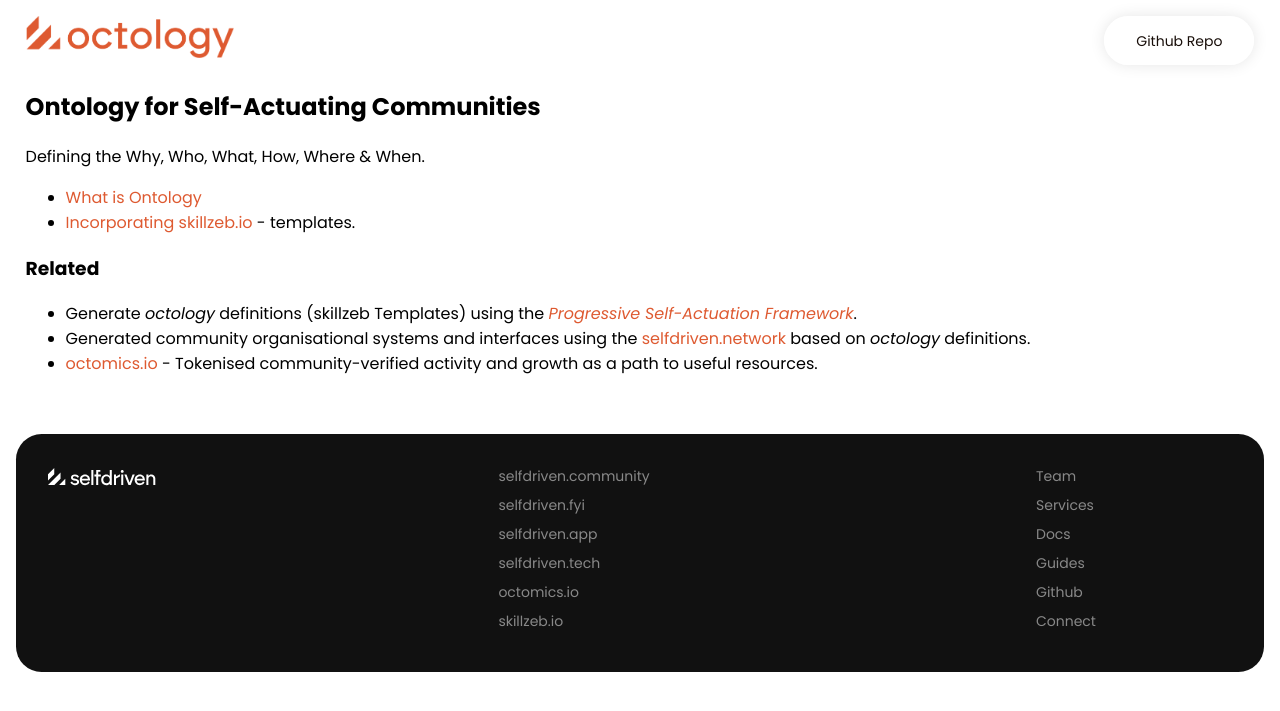
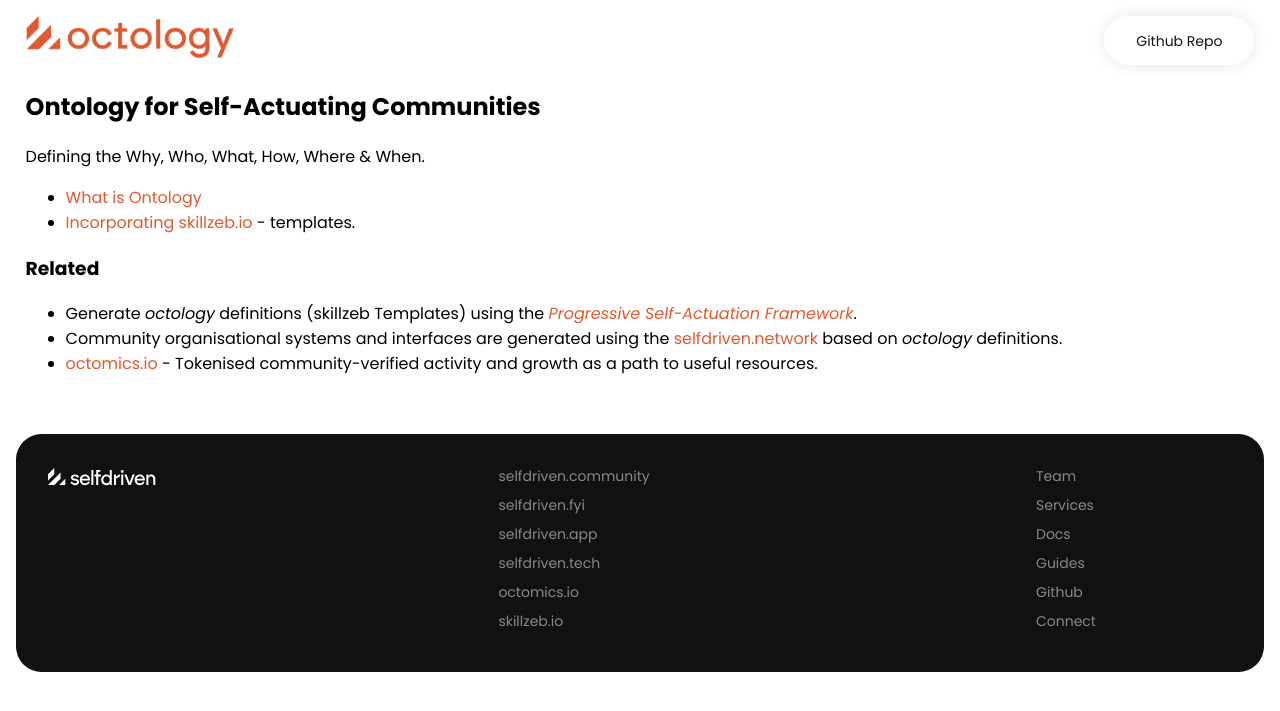
Before and after one commit to selfdriven-octo/octology, a Jekyll site: the page built from docs/index.md, in a window 1280 px wide. Shown: the top 711 px of the page. Built offline with Jekyll 4.4.1, drawn with Linux system fonts in a browser that asks for light colours.

Commit message:
Update index.md

```diff
--- a/docs/index.md
+++ b/docs/index.md
@@ -12,5 +12,5 @@
 
 ### Related
 - Generate *octology* definitions (skillzeb Templates) using the *[Progressive Self-Actuation Framework](https://onboarding.selfdriven.foundation)*.
-- Generated community organisational systems and interfaces using the [selfdriven.network](https://selfdriven.network) based on *octology* definitions.
+- Community organisational systems and interfaces are generated using the [selfdriven.network](https://selfdriven.network) based on *octology* definitions.
 - [octomics.io](https://octomics.io) - Tokenised community-verified activity and growth as a path to useful resources.
```
